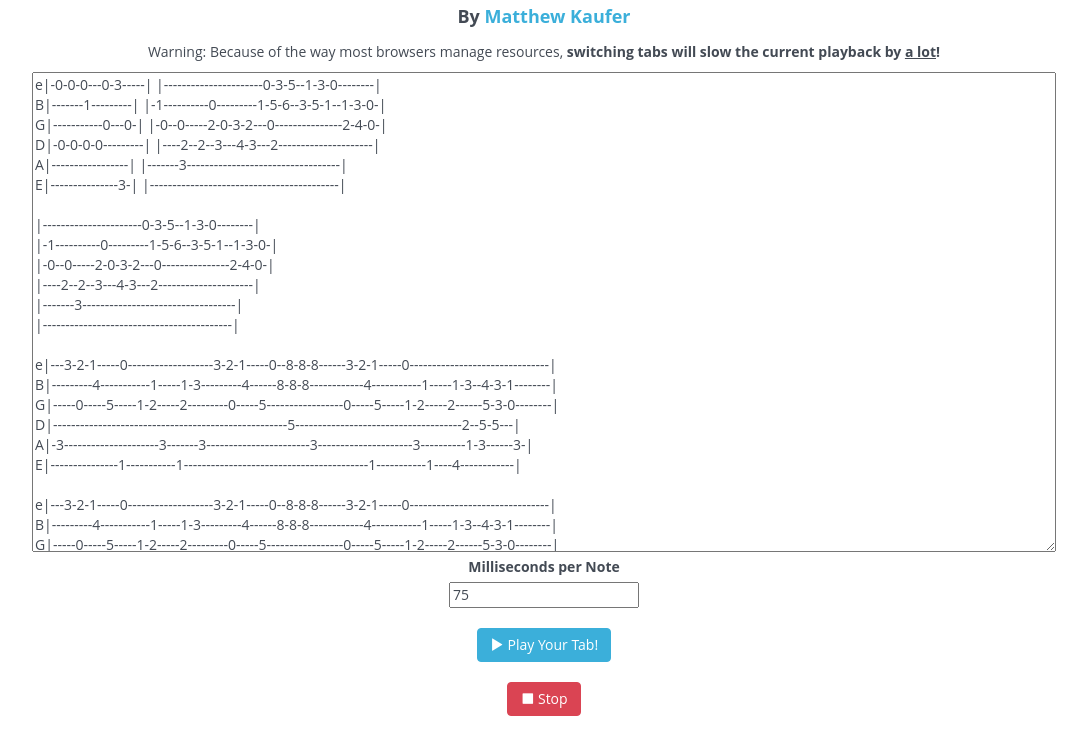
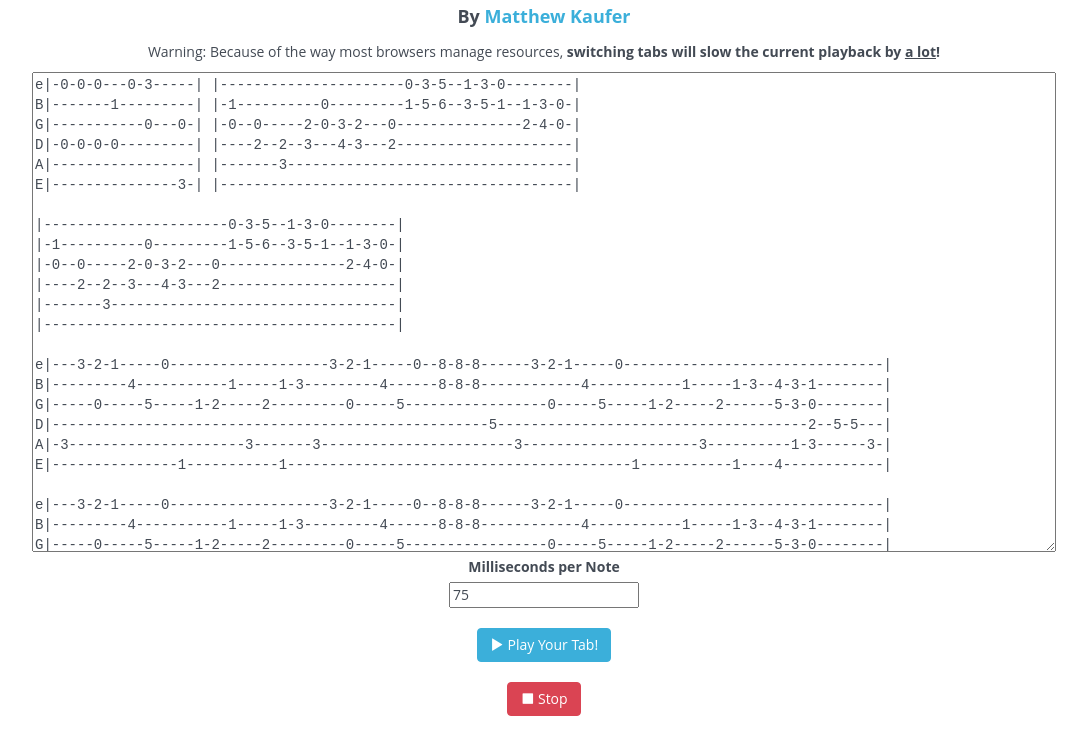
Before and after one commit to mjkaufer/WadGuitar, a plain HTML site: page index.html in a window 1280 px wide. Shown: the part 85-840 px from the top of the page, without its empty margins (96-1183 px from the left). Drawn offline with nearby package versions, Linux system fonts and the light colour scheme.

Commit message:
Forgot the !important tag, because bootstrap

```diff
--- a/index.html
+++ b/index.html
@@ -8,7 +8,7 @@
 			textarea{
 				width:80vw;
 				height:60vh;
-				font-family: monospace;
+				font-family: monospace !important;
 			}
 			body{
 				text-align: center;
```
